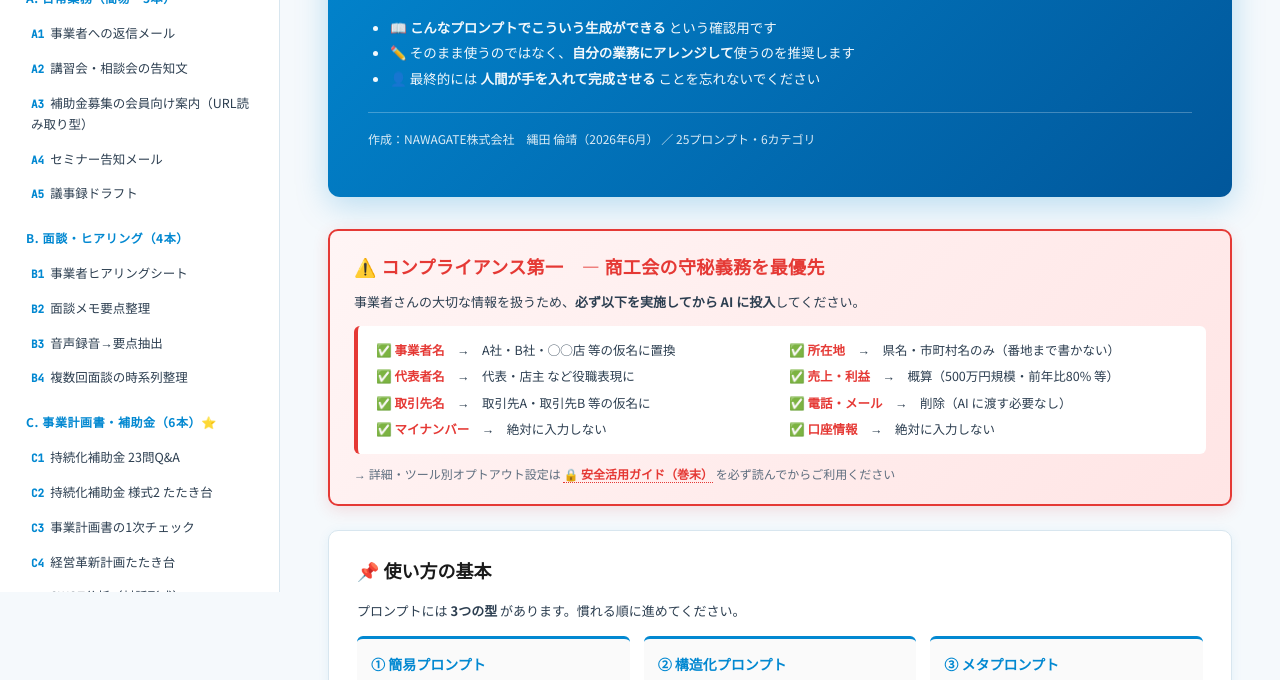
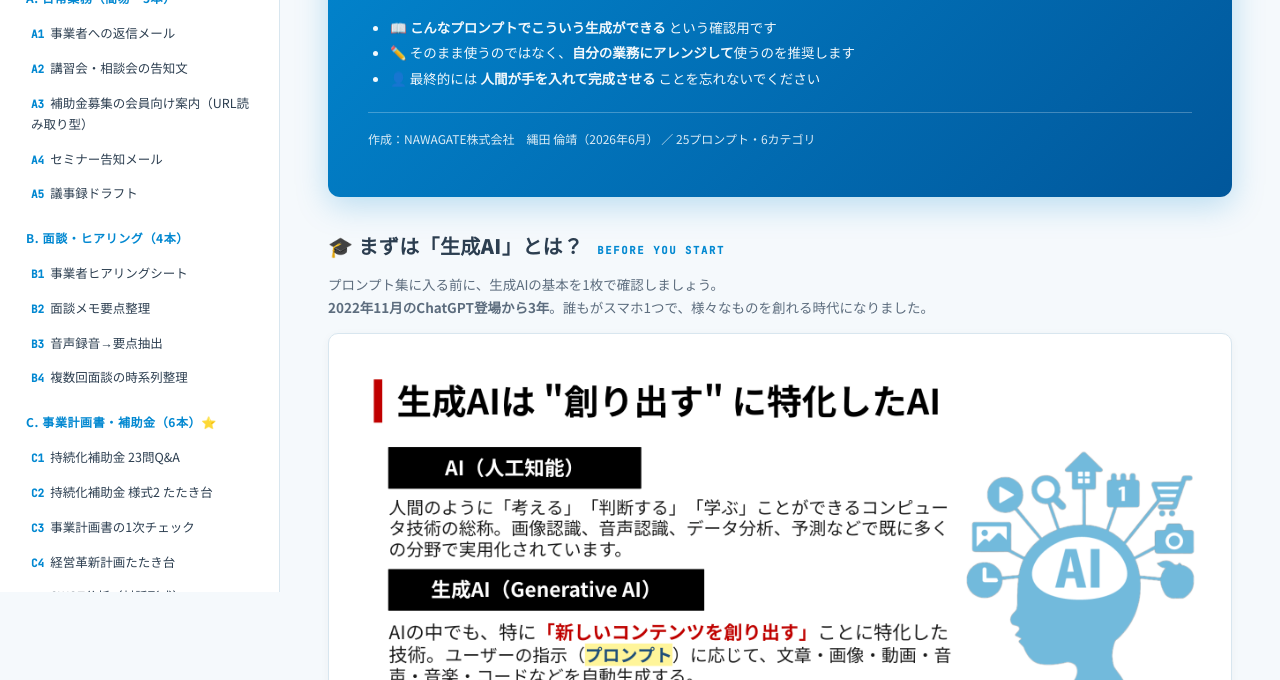
Before and after one commit to nawatanawagate/keiei-shidoin-prompts, a plain HTML site: page index.html in a window 1280 px wide. Shown: the part 208-888 px from the top of the page. Drawn offline with Linux system fonts and the light colour scheme.

Commit message:
ヒーロー直下に「生成AIとは？」紹介スライドを追加
プロンプト集に入る前の前提知識として、生成AI / 従来AI / プロンプトの
基本を1枚で確認できる紹介スライド画像を埋め込み。

- 画像：intro_generative_ai.png（478KB / 1枚スライド）
- 配置：ヒーロー直下、コンプライアンスバナーの前
- スタイル：白枠フレーム＋微影＋丸角、レスポンシブ対応

Co-Authored-By: Claude Opus 4.7 (1M context) <noreply@anthropic.com>

```diff
--- a/index.html
+++ b/index.html
@@ -101,6 +101,21 @@
     margin-top:20px;padding-top:16px;border-top:1px solid rgba(255,255,255,.3);
     font-size:12px;opacity:.85;
   }
+
+  /* 生成AI紹介セクション（ヒーロー直下） */
+  .intro-image{margin:28px 0 36px;}
+  .intro-image-head{display:flex;align-items:baseline;gap:14px;margin-bottom:10px;}
+  .intro-image-head h2{font-size:20px;font-weight:800;color:var(--text);letter-spacing:.02em;}
+  .intro-image-head .tag{
+    font-family:var(--font-mono);font-size:10.5px;font-weight:700;letter-spacing:.16em;
+    color:var(--primary);text-transform:uppercase;
+  }
+  .intro-image-lead{font-size:13.5px;color:var(--text-soft);margin-bottom:14px;line-height:1.7;}
+  .intro-image-frame{
+    background:#fff;border:1px solid var(--border);border-radius:10px;padding:10px;
+    box-shadow:0 2px 10px rgba(0,0,0,.04);overflow:hidden;
+  }
+  .intro-image-frame img{width:100%;height:auto;display:block;border-radius:5px;}
 
   /* カテゴリ見出し */
   .cat-section{margin-top:48px;scroll-margin-top:24px;}
@@ -464,6 +479,21 @@
     </div>
   </div>
 
+  <!-- 生成AI紹介セクション（プロンプト集に入る前の前提知識） -->
+  <section class="intro-image" id="intro">
+    <div class="intro-image-head">
+      <h2>🎓 まずは「生成AI」とは？</h2>
+      <span class="tag">Before You Start</span>
+    </div>
+    <p class="intro-image-lead">
+      プロンプト集に入る前に、生成AIの基本を1枚で確認しましょう。<br>
+      <strong>2022年11月のChatGPT登場から3年</strong>。誰もがスマホ1つで、様々なものを創れる時代になりました。
+    </p>
+    <div class="intro-image-frame">
+      <img src="intro_generative_ai.png" alt="生成AIは『創り出す』に特化したAI ─ AI（人工知能）／生成AI（Generative AI）／従来のAIとの違い">
+    </div>
+  </section>
+
   <!-- コンプライアンス第一バナー -->
   <div class="compliance-banner">
     <div class="cb-title">⚠️ コンプライアンス第一　— 商工会の守秘義務を最優先</div>
```
Also changed, not shown: intro_generative_ai.png (added).
